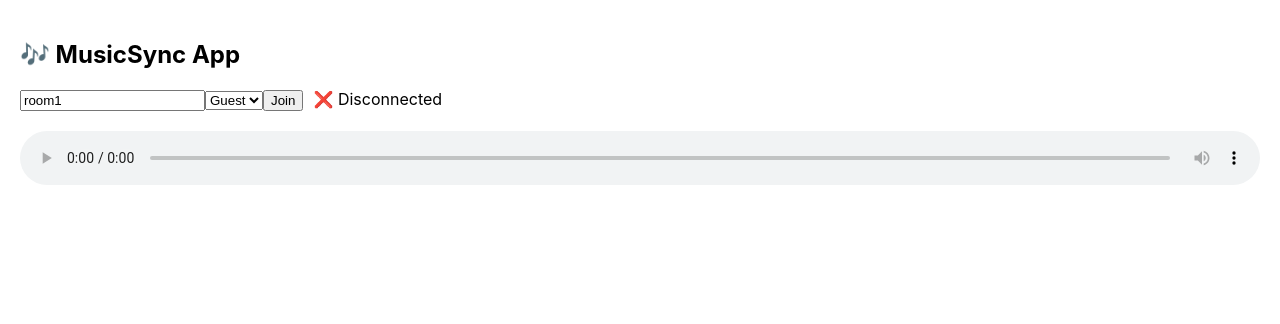
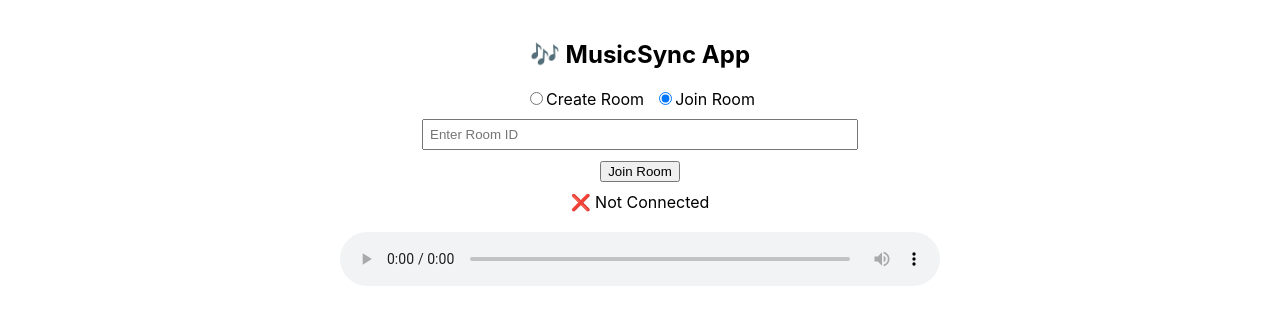
Before and after one commit to Moinkhokhar1/musicsync, a React (Create React App) app in the folder musicsync/: page / in a window 1280 px wide. Shown: the top 324 px of the page. Built offline with nearby package versions, Linux system fonts and the light colour scheme.

Commit message:
Refactor App component for room management and file sharing

```diff
--- a/musicsync/src/App.js
+++ b/musicsync/src/App.js
@@ -2,15 +2,16 @@ import React, { useEffect, useRef, useState } from "react";
 import io from "socket.io-client";
 
 const SERVER = "http://localhost:4000";
-const AUDIO_URL =
-  "https://www.soundhelix.com/examples/mp3/SoundHelix-Song-1.mp3";
 
 function App() {
   const audioRef = useRef();
   const socketRef = useRef();
-  const [roomId, setRoomId] = useState("room1");
+  const [roomId, setRoomId] = useState("");
   const [role, setRole] = useState("guest");
   const [connected, setConnected] = useState(false);
+  const [message, setMessage] = useState("");
+  const [mode, setMode] = useState("join");
+  const [fileUrl, setFileUrl] = useState("");
 
   useEffect(() => {
     socketRef.current = io(SERVER, { autoConnect: false });
@@ -19,64 +20,95 @@ const AUDIO_URL =
     s.on("connect", () => setConnected(true));
     s.on("disconnect", () => setConnected(false));
 
-    s.on("resync", ({ playbackTime, isPlaying }) => {
+    s.on("room-created", ({ roomId }) => {
+      setMessage(`✅ Room ${roomId} created successfully!`);
+    });
+
+    s.on("room-error", ({ message }) => {
+      setMessage(`❌ ${message}`);
+    });
+
+    s.on("resync", ({ playbackTime, isPlaying, fileUrl }) => {
+      if (fileUrl) {
+        setFileUrl(SERVER + fileUrl);
+      }
       const audio = audioRef.current;
       if (!audio) return;
-      if (Math.abs(audio.currentTime - playbackTime) > 0.3) {
       audio.currentTime = playbackTime;
-      }
-      if (isPlaying) audio.play().catch(() => {});
-      else audio.pause();
+      isPlaying ? audio.play().catch(() => {}) : audio.pause();
+    });
+
+    s.on("file-shared", ({ fileUrl }) => {
+      const fullUrl = SERVER + fileUrl;
+      setFileUrl(fullUrl);
+      const audio = audioRef.current;
+      audio.src = fullUrl;
+      audio.load();
+      setMessage("🎵 New track loaded!");
     });
 
     s.on("sync-play", ({ playbackTime }) => {
       const audio = audioRef.current;
-      if (!audio) return;
       audio.currentTime = playbackTime;
       audio.play().catch(() => {});
     });
 
     s.on("sync-pause", ({ playbackTime }) => {
       const audio = audioRef.current;
-      if (!audio) return;
       audio.currentTime = playbackTime;
       audio.pause();
     });
 
     s.on("sync-seek", ({ playbackTime }) => {
       const audio = audioRef.current;
-      if (!audio) return;
       audio.currentTime = playbackTime;
     });
 
     return () => s.disconnect();
   }, []);
 
-  // 🧠 Join Room
-const joinRoom = () => {
+  const connectSocket = () => {
     const s = socketRef.current;
-
-  if (!s) {
-    console.log("Socket not initialized yet");
-    return;
-  }
-
-  if (!roomId || !role) {
-    console.log("roomId or role missing");
-    return;
-  }
-
-  if (!s.connected) s.connect(); // connect only if not already
-
-  const userId = "user" + Math.floor(Math.random() * 1000);
-  console.log("Joining room", { roomId, userId, role });
-
-  s.emit("join-room", { roomId, userId, role });
+    if (!s.connected) s.connect();
   };
 
+  const handleCreateRoom = () => {
+    connectSocket();
+    const userId = "host" + Math.floor(Math.random() * 1000);
+    socketRef.current.emit("create-room", { roomId, userId });
+    setRole("host");
+  };
 
+  const handleJoinRoom = () => {
+    connectSocket();
+    const userId = "guest" + Math.floor(Math.random() * 1000);
+    socketRef.current.emit("join-room", { roomId, userId, role });
+  };
 
-  // 🎵 Host Controls
+  const handleUpload = async (e) => {
+    const file = e.target.files[0];
+    if (!file) return;
+
+    const formData = new FormData();
+    formData.append("audio", file);
+
+    const uploadRes = await fetch(`${SERVER}/upload`, {
+      method: "POST",
+      body: formData,
+    });
+    const { fileUrl } = await uploadRes.json();
+
+    // Notify others in the room
+    await fetch(`${SERVER}/notify-file`, {
+      method: "POST",
+      headers: { "Content-Type": "application/json" },
+      body: JSON.stringify({ roomId, fileUrl }),
+    });
+
+    setFileUrl(SERVER + fileUrl);
+    setMessage("🎵 File uploaded and shared!");
+  };
+
   const hostPlay = async () => {
     const audio = audioRef.current;
     await audio.play();
@@ -101,47 +133,62 @@ const joinRoom = () => {
     socketRef.current.emit("host-seek", { roomId, playbackTime: t });
   };
 
-  // 🔁 Heartbeat (sync updates every 3s)
-  useEffect(() => {
-    if (role !== "host") return;
-    const interval = setInterval(() => {
-      const audio = audioRef.current;
-      if (audio && socketRef.current.connected) {
-        socketRef.current.emit("heartbeat", {
-          roomId,
-          playbackTime: audio.currentTime,
-        });
-      }
-    }, 3000);
-    return () => clearInterval(interval);
-  }, [role, roomId]);
+  return (
+    <div style={{ padding: 20, maxWidth: 600, margin: "auto", textAlign: "center" }}>
+      <h2>🎶 MusicSync App</h2>
 
-   return (
-    <div style={{ padding: 20 }}>
-      <h2>🎶 MusicSync App</h2>
       <div>
+        <label>
+          <input
+            type="radio"
+            value="create"
+            checked={mode === "create"}
+            onChange={() => setMode("create")}
+          />
+          Create Room
+        </label>
+
+        <label style={{ marginLeft: 10 }}>
+          <input
+            type="radio"
+            value="join"
+            checked={mode === "join"}
+            onChange={() => setMode("join")}
+          />
+          Join Room
+        </label>
+      </div>
+
       <input
         value={roomId}
         onChange={(e) => setRoomId(e.target.value)}
-          placeholder="Room ID"
+        placeholder="Enter Room ID"
+        style={{ marginTop: 10, padding: 6, width: "70%" }}
       />
 
-    <select value={role} onChange={(e) => setRole(e.target.value)}>
-          <option value="guest">Guest</option>
-          <option value="host">Host</option>
-        </select>
+      <div style={{ marginTop: 10 }}>
+        {mode === "create" ? (
+          <button onClick={handleCreateRoom}>Create Room</button>
+        ) : (
+          <button onClick={handleJoinRoom}>Join Room</button>
+        )}
+      </div>
 
-        <button onClick={joinRoom} onTouchStart={joinRoom}>Join</button>
+      <div style={{ marginTop: 10 }}>
+        {connected ? "✅ Connected to Server" : "❌ Not Connected"}
+      </div>
 
+      {message && <p style={{ color: "green", marginTop: 5 }}>{message}</p>}
 
-        <span style={{ marginLeft: 10 }}>
-          {connected ? "✅ Connected" : "❌ Disconnected"}
-        </span>
+      {role === "host" && (
+        <div style={{ marginTop: 20 }}>
+          <input type="file" accept="audio/*" onChange={handleUpload} />
         </div>
+      )}
 
       <audio
         ref={audioRef}
-        src={AUDIO_URL}
+        src={fileUrl}
         controls
         style={{ width: "100%", marginTop: 20 }}
       />
@@ -157,4 +204,5 @@ const joinRoom = () => {
     </div>
   );
 }
+
 export default App;
```
Lines whose indentation alone changed are shown as unchanged.
